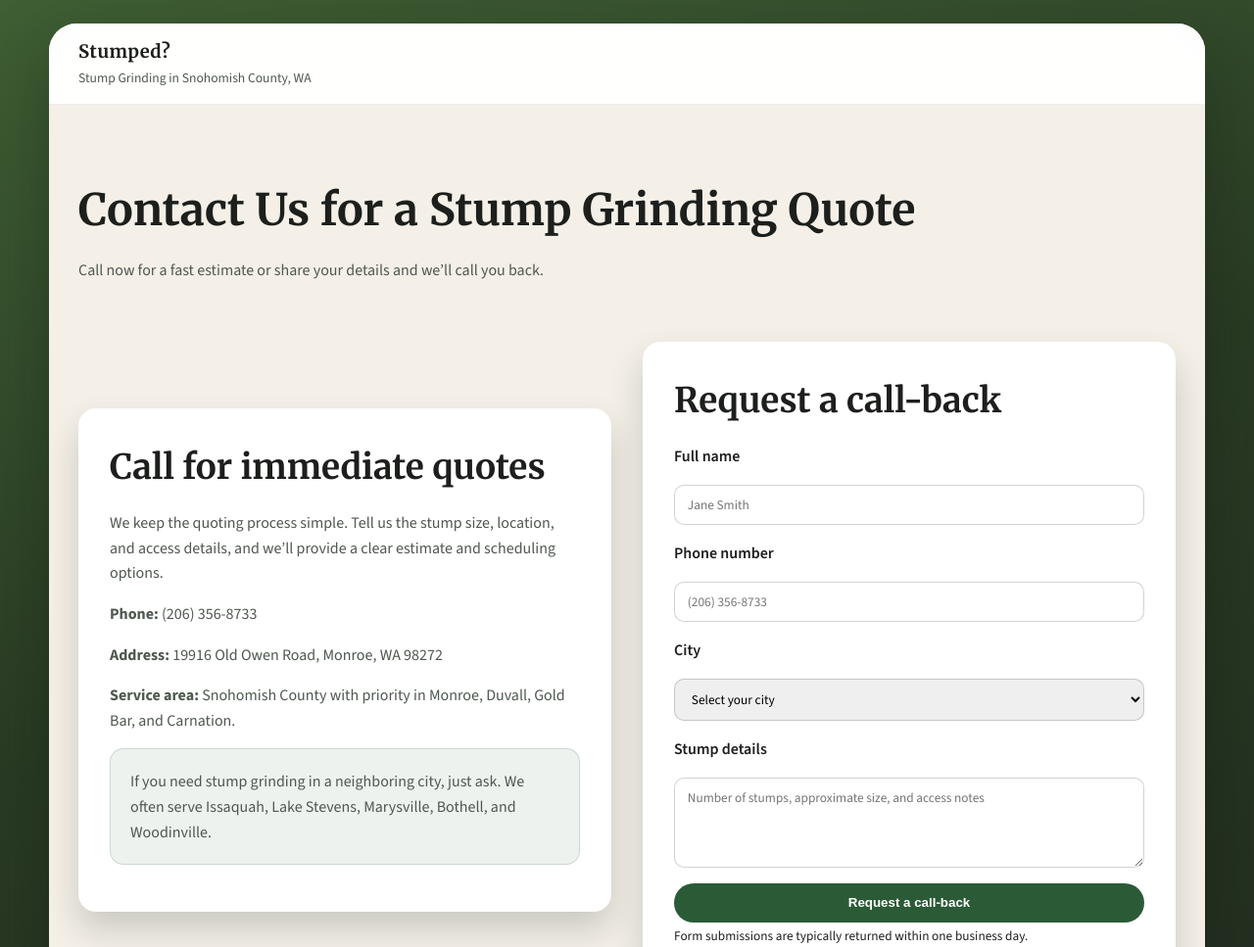
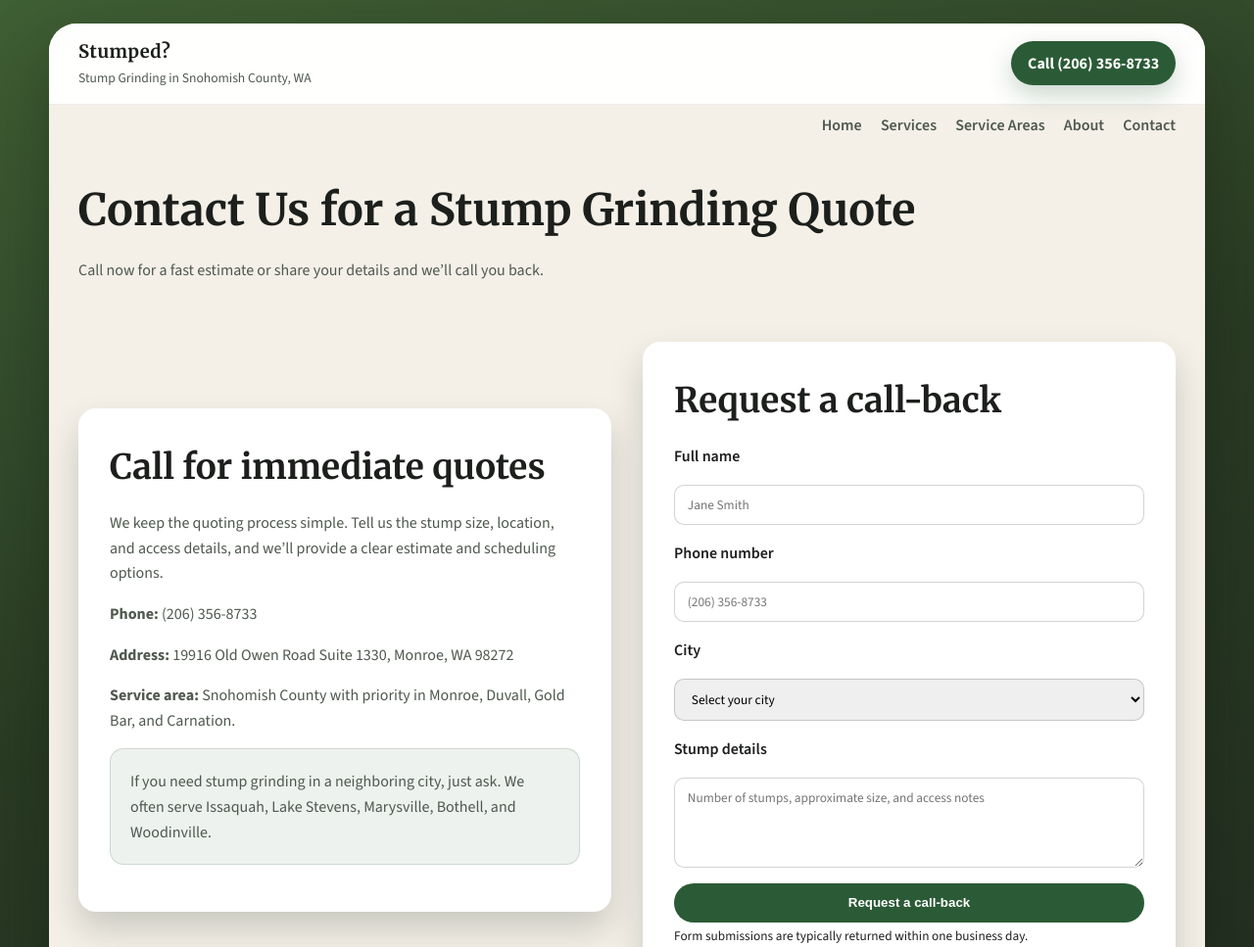
Before and after one commit to MarvinNotRobot/stumpweb, a plain HTML site: page contact.html in a window 1280 px wide. Shown: the top 967 px of the page at 98% size. Drawn offline with nearby package versions, Linux system fonts and the light colour scheme.

Commit message:
Fix mobile nav and update contact details

```diff
--- a/assets/css/style.css
+++ b/assets/css/style.css
@@ -70,6 +70,7 @@ a:hover {
   gap: 1rem;
   padding: 0.9rem 0;
   flex-wrap: wrap;
+  position: relative;
 }
 
 .brand {
@@ -95,12 +96,16 @@ a:hover {
   gap: 0.6rem;
   font-weight: 600;
   color: var(--muted);
-  width: 100%;
+  width: min(240px, 90vw);
   background: var(--white);
   padding: 0.8rem 1rem;
   border-radius: 14px;
   border: 1px solid rgba(31, 35, 31, 0.08);
   box-shadow: 0 10px 20px rgba(12, 22, 12, 0.12);
+  position: absolute;
+  right: 0;
+  top: calc(100% + 0.6rem);
+  z-index: 40;
 }
 
 .nav-cta {
@@ -129,6 +134,15 @@ a:hover {
   border: 1px solid rgba(31, 35, 31, 0.12);
   background: var(--white);
   cursor: pointer;
+}
+
+.nav-toggle-label,
+.nav-cta {
+  order: 2;
+}
+
+.nav-links {
+  order: 3;
 }
 
 .nav-toggle-label span {
--- a/contact.html
+++ b/contact.html
@@ -31,7 +31,9 @@
       </div>
       <input class="nav-toggle" type="checkbox" id="nav-toggle">
       <label class="nav-toggle-label" for="nav-toggle" aria-label="Toggle menu">
-        <span><
+        <span></span>
+      </label>
+      <nav class="nav-links">
         <a href="/">Home</a>
         <a href="/services.html">Services</a>
         <a href="/service-areas.html">Service Areas</a>
@@ -56,7 +58,7 @@
           <h2>Call for immediate quotes</h2>
           <p>We keep the quoting process simple. Tell us the stump size, location, and access details, and we’ll provide a clear estimate and scheduling options.</p>
           <p><strong>Phone:</strong> <a href="tel:2063568733">(206) 356-8733</a></p>
-          <p><strong>Address:</strong> 19916 Old Owen Road, Monroe, WA 98272</p>
+          <p><strong>Address:</strong> 19916 Old Owen Road Suite 1330, Monroe, WA 98272</p>
           <p><strong>Service area:</strong> Snohomish County with priority in Monroe, Duvall, Gold Bar, and Carnation.</p>
           <p class="callout">If you need stump grinding in a neighboring city, just ask. We often serve Issaquah, Lake Stevens, Marysville, Bothell, and Woodinville.</p>
         </div>
@@ -126,7 +128,7 @@
       <div>
         <strong>Contact</strong>
         <p><a href="tel:2063568733">(206) 356-8733</a></p>
-        <p>19916 Old Owen Road, Monroe, WA 98272</p>
+        <p>19916 Old Owen Road Suite 1330, Monroe, WA 98272</p>
         <p><a href="/contact.html">Request a Quote</a></p>
       </div>
     </div>
```
Also changed, not shown: about.html (+4 -2 lines), bothell.html (+4 -2 lines), carnation.html (+4 -2 lines), duvall.html (+4 -2 lines), goldbar.html (+4 -2 lines), index.html (+4 -2 lines), issaquah.html (+4 -2 lines), lakestevens.html (+4 -2 lines), marysville.html (+4 -2 lines), monroe.html (+4 -2 lines), service-areas.html (+4 -2 lines), services.html (+4 -2 lines), woodinville.html (+4 -2 lines), assets/images/nw-before-and-after-stump-removal.jpeg (added), 2 other files.
